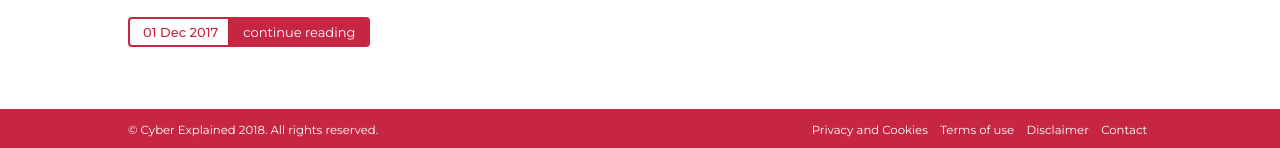
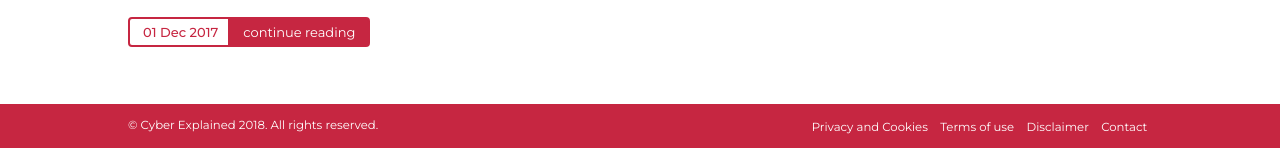
Before and after one commit to cyberexplained/cyberexplained.github.io, a Jekyll site: the page built from index.html, in a window 1280 px wide. Shown: the part 1892-2040 px from the top of the page. Built offline with Jekyll 4.4.1, drawn with Linux system fonts in a browser that asks for light colours; nearby versions of some CDN libraries; the list of posts is cut into pages by our own code.

Commit message:
Theme updates.

```diff
--- a/_layouts/default.html
+++ b/_layouts/default.html
@@ -14,8 +14,8 @@
         {{ content }}
       </main>
       <footer>
-        <div id="footer-copyright">&copy; Cyber Explained 2018. All rights reserved.</div>
-        <div id="footer-links">
+        <div class="footer-copyright">&copy; Cyber Explained 2018. All rights reserved.</div>
+        <div class="footer-links">
           <ul>
             <li><a href="{{ site.url }}/privacy-and-cookies-policy.html">Privacy and Cookies</a></li>
             <li><a href="{{ site.url }}/terms-of-use.html">Terms of use</a></li>
@@ -55,7 +55,7 @@
           teaserTags.css("margin-top", "1em");
         }
 
-        var footerLings = $("#footer-links");
+        var footerLings = $(".footer-links");
         if (footerLings) {
           footerLings.css("line-height", "1.8em");
         }
--- a/_sass/_cookies.scss
+++ b/_sass/_cookies.scss
@@ -5,7 +5,7 @@
   font-weight: $small-font-weight;
   background: $primary;
   text-align: center;
-  line-height: 1.7em;
+  line-height: $small-text-line-height;
 
   // Ensure shows topmost.
   z-index: 100;
--- a/_sass/_footer.scss
+++ b/_sass/_footer.scss
@@ -2,7 +2,6 @@
   position: absolute;
   bottom: 0;
   left: 0;
-
   width: 100%;
   margin: 0;
   padding: $footer-vertical-padding-normal $edge-padding-normal;
@@ -16,13 +15,14 @@
     color: $primary-inverted;
   }
 
-  #footer-copyright {
+  .footer-copyright {
     width: 50%;
   }
 
-  #footer-links {
+  .footer-links {
     width: 50%;
     text-align: right;
+    line-height: $small-text-line-height;
 
     a {
       &:focus,
@@ -54,7 +54,7 @@
     flex-direction: column;
     flex-flow: column-reverse;
 
-    #footer-copyright {
+    .footer-copyright {
       width: 100%;
       text-align: center;
 
@@ -63,7 +63,7 @@
       padding-bottom: $footer-vertical-padding-normal;
     }
 
-    #footer-links {
+    .footer-links {
       width: 100%;
 
       ul {
--- a/_sass/_variables.scss
+++ b/_sass/_variables.scss
@@ -8,8 +8,11 @@
 
 $large-breakpoint: 38em;
 $large-font-size: 26px;
+
+// Small text.
 $small-font-size: .45em;
 $small-font-weight: $weight-regular;
+$small-text-line-height: 1.7em;
 
 // Paddings.
 $button-edge-padding: 1em;
```
